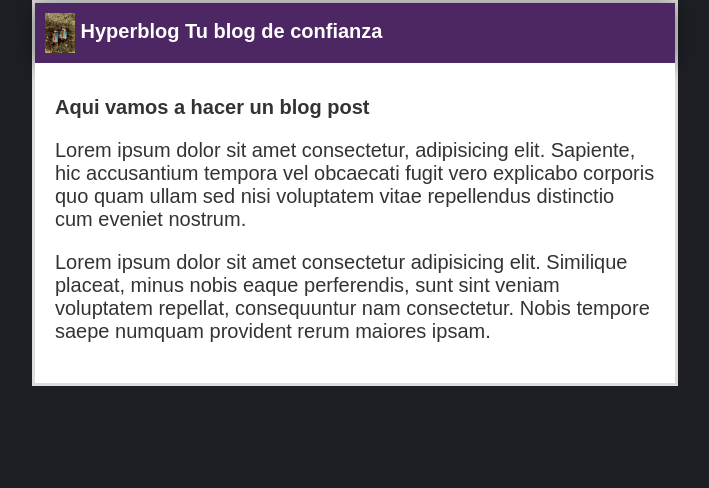
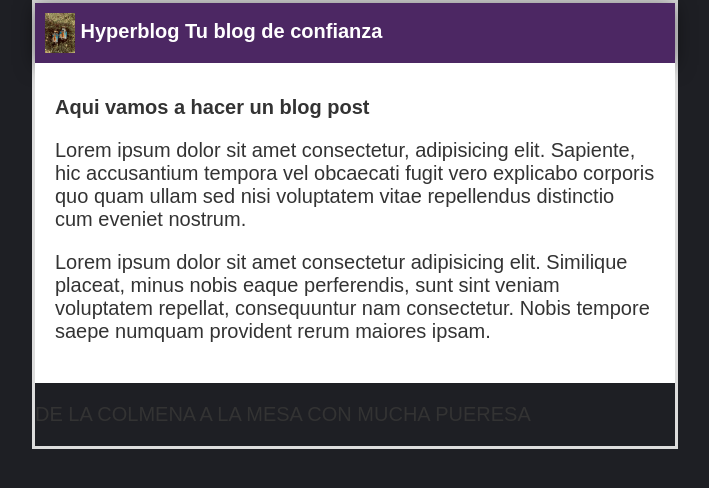
Before and after one commit to jairo3420beltran/blog_post.com, a plain HTML site: page index.html in a window 1280 px wide. Shown: the whole page, without its empty margins (285-994 px from the left). Drawn offline with Linux system fonts and the light colour scheme.

Commit message:
nuevo mensaje

```diff
--- a/index.html
+++ b/index.html
@@ -29,7 +29,9 @@
             </p>
 
         </div>
-
+        <div id ="fopter">
+           <p> DE LA COLMENA A LA MESA CON MUCHA PUERESA</p>
+        </div>
 
 
     </div>
```
